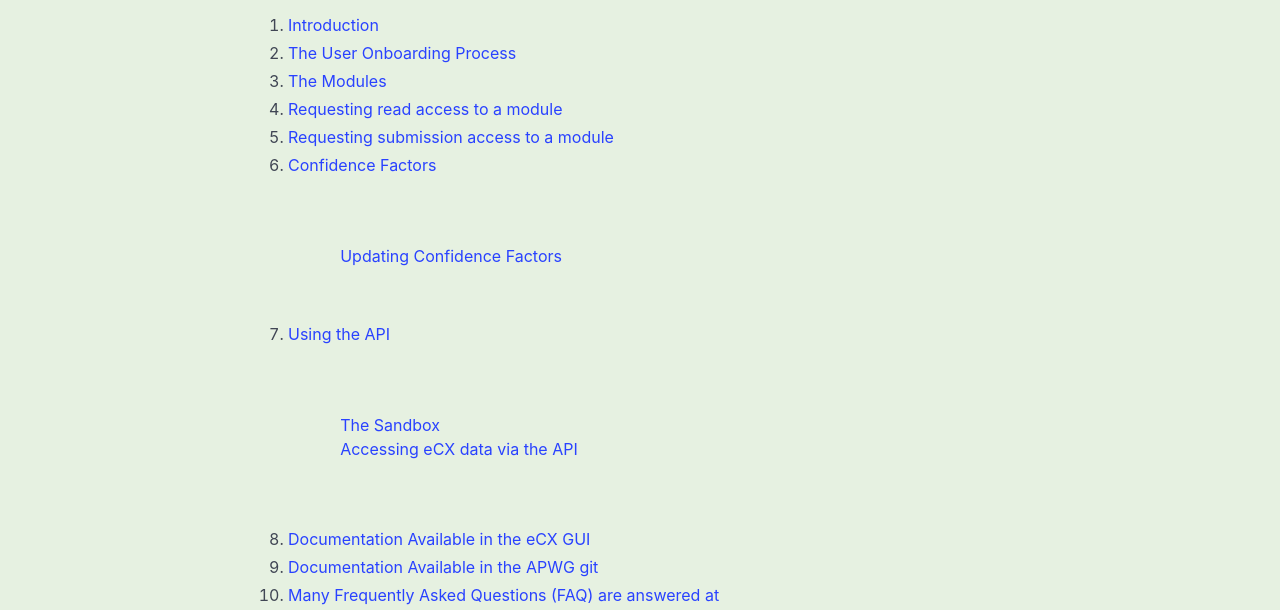
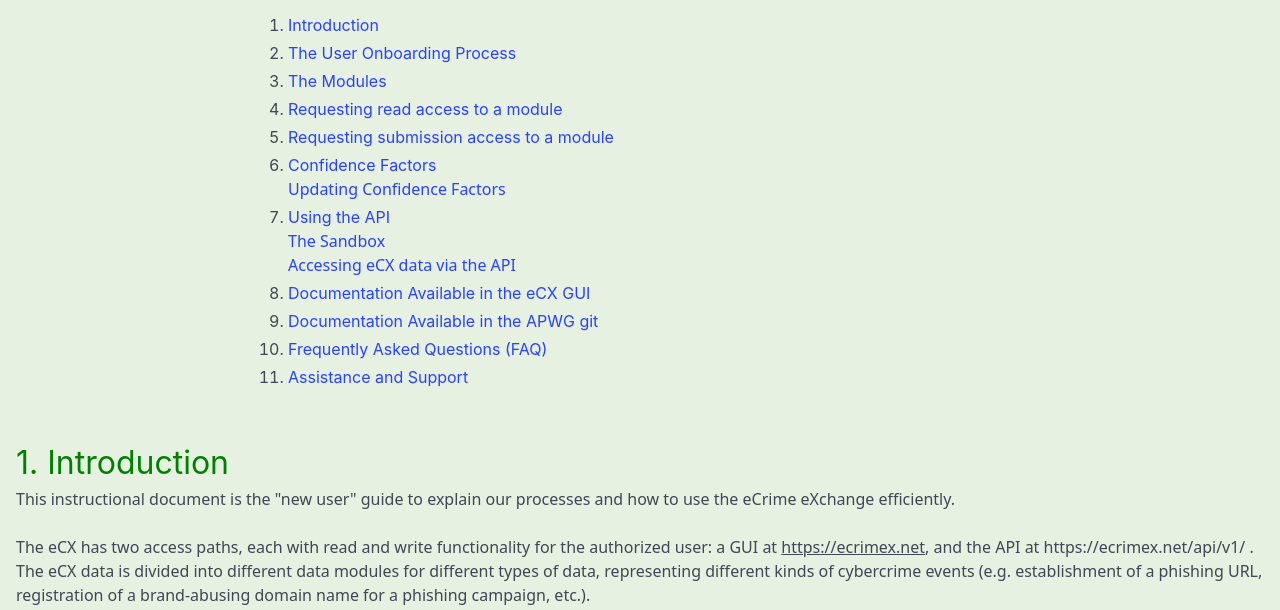
Before and after one commit to APWG/ecx2-documentation, a plain HTML site: page eCX_start_up_Guide_PRODUCTION-1.2.1.htm in a window 1280 px wide. Shown: the part 180-790 px from the top of the page. Drawn offline with nearby package versions, Linux system fonts and the light colour scheme.

Commit message:
spacing fixes.

```diff
--- a/eCX_start_up_Guide_PRODUCTION-1.2.1.htm
+++ b/eCX_start_up_Guide_PRODUCTION-1.2.1.htm
@@ -54,19 +54,14 @@ eTranslateElementInit"></script>
 			</li>
 			<li>
 				<a href="#_Toc05"><span class="toc-line">Confidence Factors</span></a>
-				<ol>
+				<p>
 					<a href="#_Toc06"><span class="toc-line2">Updating Confidence Factors</span></a>
-				</ol>
+				</p>
 			</li>
-			<li>
-				<a href="#_Toc07"><span class="toc-line">Using the API</span></a>
-
+			<li><a href="#_Toc07"><span class="toc-line">Using the API</span></a>
+			<p><a href="#_Toc08"><span class="toc-line">The Sandbox</span></a><br/>
+			<a href="#_Toc09"><span class="toc-line">Accessing eCX data via the API</span></a></p>
 			</li>
-			<ol>
-				<a href="#_Toc08"><span class="toc-line">The Sandbox</span></a><br />
-				<a href="#_Toc09"><span class="toc-line">Accessing eCX data via the API</span></a>
-				</li>
-			</ol>
 			<li>
 				<a href="#_Toc10"><span class="toc-line">Documentation Available in the eCX GUI</span></a>
 			</li>
@@ -74,8 +69,7 @@ eTranslateElementInit"></script>
 				<a href="#_Toc11"><span class="toc-line">Documentation Available in the APWG git</span></a>
 			</li>
 			<li>
-				<a href="#_Toc12"><span class="toc-line">Many Frequently Asked Questions (FAQ) are answered
-						at</span></a>
+				<a href="#_Toc12"><span class="toc-line">Frequently Asked Questions (FAQ)</span></a>
 			</li>
 			<li>
 				<a href="#_Toc13"><span class="toc-line">Assistance and Support</span></a>
@@ -275,7 +269,7 @@ eTranslateElementInit"></script>
 					style='font-family:Helvetica'>https://github.com/APWG/ecx3-api-routines</span></a>
 		</p>
 
-		<h2 class="is-family-sans-serif --bulma-primary" id="_Toc12">10. Many Frequently Asked Questions (FAQ)</h2>
+		<h2 class="is-family-sans-serif --bulma-primary" id="_Toc12">10. Frequently Asked Questions (FAQ)</h2>
 		<p>Common frequently asked questions about the eCX are answered
 			at: <a href="https://apwg.github.io/ecx2-faq/"><span
 					style='font-family:Helvetica'>https://apwg.github.io/ecx2-faq/</span></a>
```
